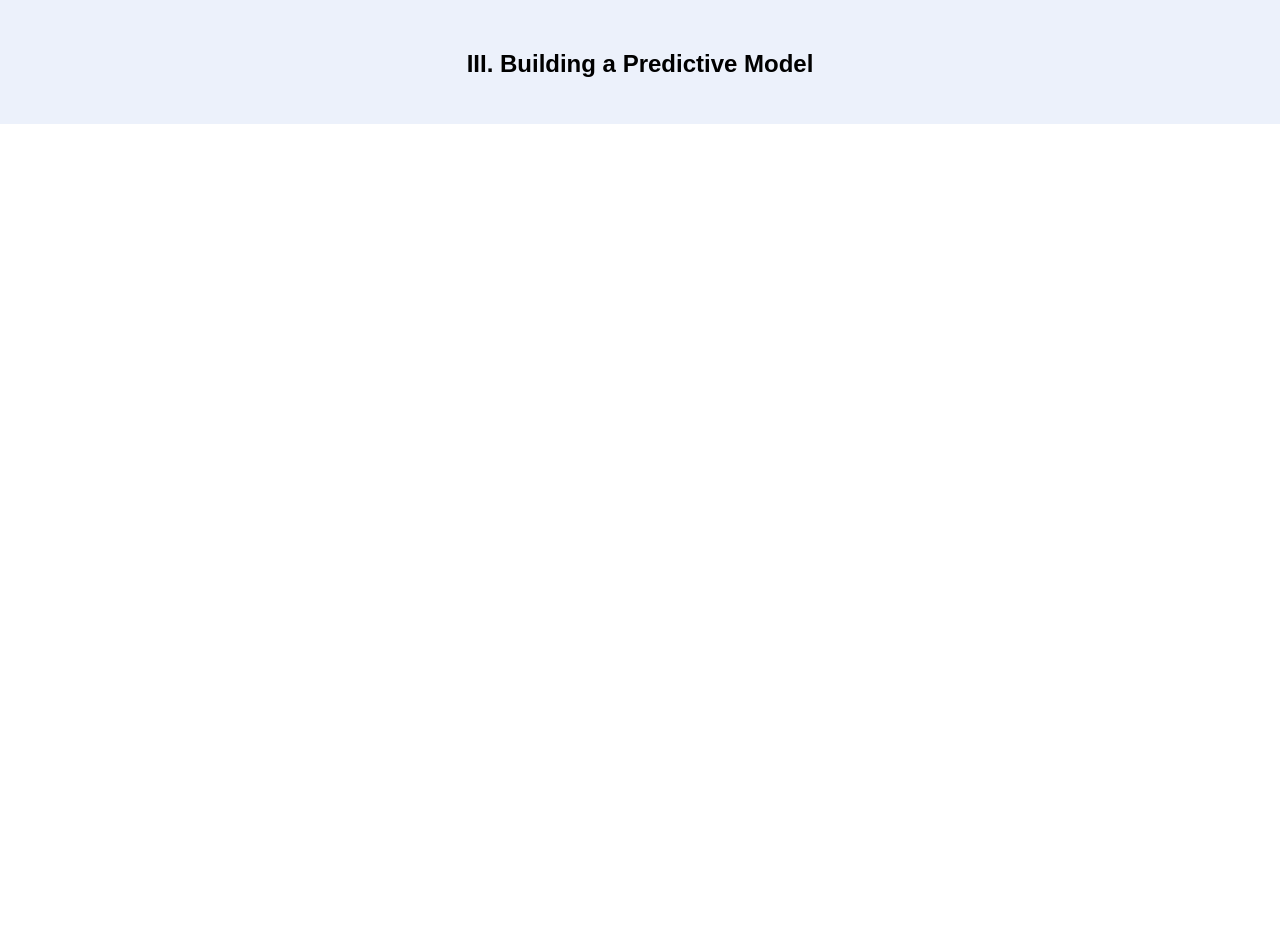
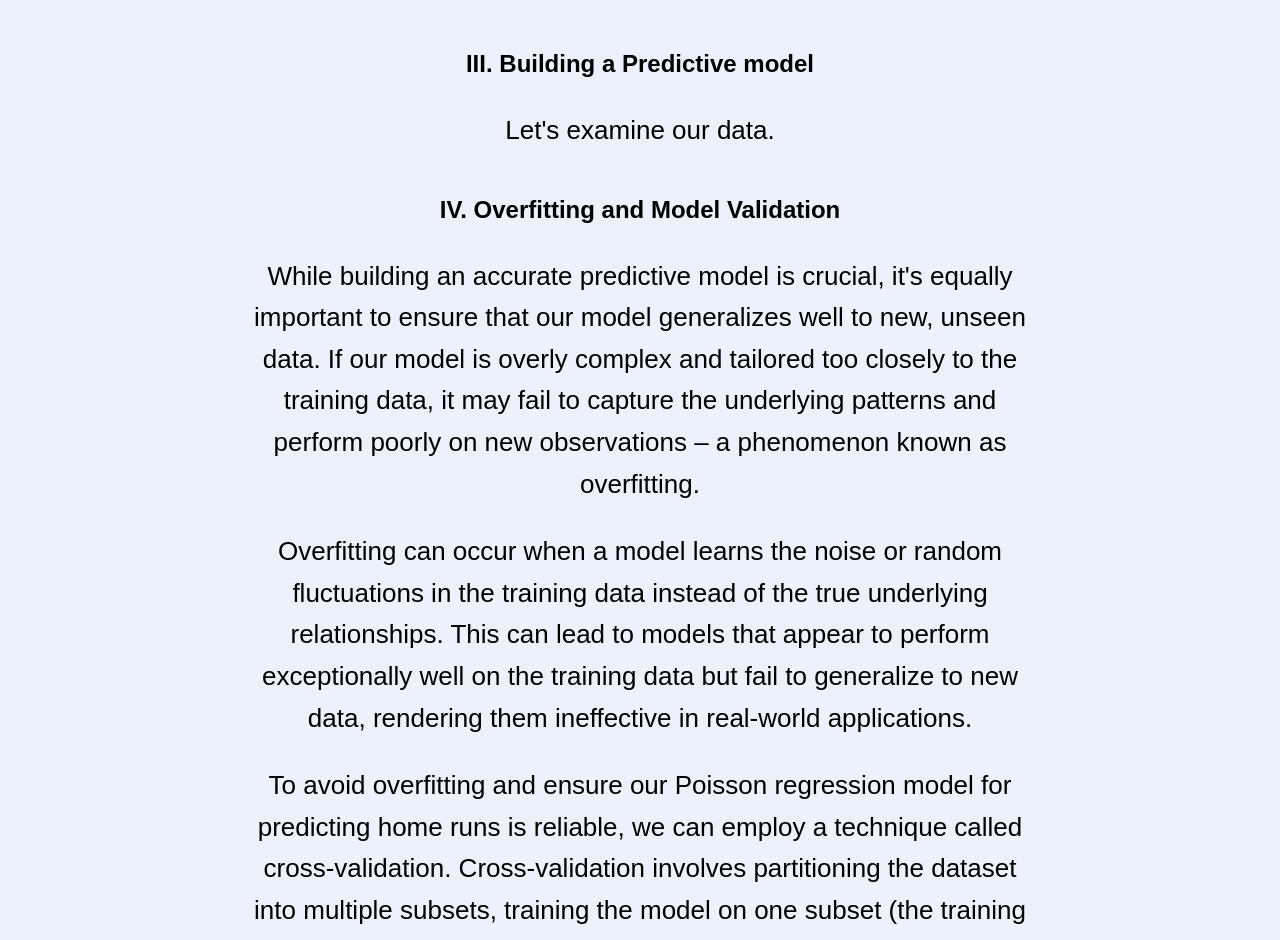
Before and after one commit to HarrisonKeyser/fun, a React (Create React App) app in the folder progress-bar-app/: page /#/baseball in a window 1280 px wide. Shown: the part 4610-5550 px from the top of the page. Before the commit the page ends 4734 px from the top, so only its background shows below. Built offline with nearby package versions, Linux system fonts and the light colour scheme.

Commit message:
continued Baseball blog

```diff
--- a/progress-bar-app/src/Baseball.js
+++ b/progress-bar-app/src/Baseball.js
@@ -114,7 +114,25 @@ function Baseball() {
             Let's move on to building our predictive model and see how we can leverage the power of the Poisson distribution to forecast home run counts accurately.
           </p>
 
-          <h2>III. Building a Predictive Model</h2>
+          <h2>III. Building a Predictive model</h2>
+
+          <p>
+            Let's examine our data.
+          </p>
+
+          <h2>IV. Overfitting and Model Validation</h2>
+
+          <p>
+            While building an accurate predictive model is crucial, it's equally important to ensure that our model generalizes well to new, unseen data. If our model is overly complex and tailored too closely to the training data, it may fail to capture the underlying patterns and perform poorly on new observations – a phenomenon known as overfitting.
+          </p>
+
+          <p>
+            Overfitting can occur when a model learns the noise or random fluctuations in the training data instead of the true underlying relationships. This can lead to models that appear to perform exceptionally well on the training data but fail to generalize to new data, rendering them ineffective in real-world applications.
+          </p>
+
+          <p>
+            To avoid overfitting and ensure our Poisson regression model for predicting home runs is reliable, we can employ a technique called cross-validation. Cross-validation involves partitioning the dataset into multiple subsets, training the model on one subset (the training set), and evaluating its performance on another subset (the validation set). This process is repeated multiple times, with different subsets used for training and validation in each iteration.
+          </p>
         </div>
       </header>
     </div>
```
